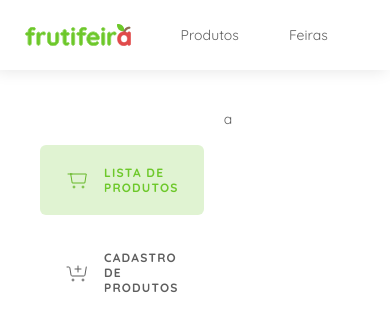
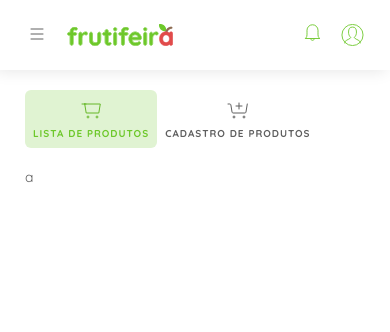
Before and after one commit to laurabento/frutifeira, a Vue app in the folder frutifeira/: page /Feirante in a window 390 px wide. Shown: the top 332 px of the page. Built offline with nearby package versions, Linux system fonts and the light colour scheme.

Commit message:
Marketer + Condominium Menu - Desktop and Mobile

```diff
--- a/frutifeira/src/components/CondominiumArea.vue
+++ b/frutifeira/src/components/CondominiumArea.vue
@@ -58,10 +58,12 @@ export default {
 @import "../assets/variables.less";
 
 .container {
-  margin: @margin-body-desktop;
+  padding-right: @margin-body-desktop;
+  padding-left: @margin-body-desktop;
   display: grid;
   grid-template-columns: 1fr 3fr;
   grid-gap: 20px;
+  margin-top: calc(@height-menu-desktop ~'+' 10px);
 
   .tabs {
     ul {
@@ -99,5 +101,38 @@ export default {
       }
     }
   }
+
+  @media (max-width: 768px) {
+    padding-right: @margin-body-mobile;
+    padding-left: @margin-body-mobile;
+    margin-top: calc(@height-menu-mobile ~'+' 10px);
+    grid-template-columns: 1fr;
+    margin-bottom: @margin-body-mobile;
+
+    .tabs {
+      ul {
+        display: flex;
+        margin-top: 10px;
+
+        li {
+          width: 50%;
+          flex-direction: column;
+          text-align: center;
+          padding: 15px;
+          margin-bottom: unset;
+
+          label {
+            font-size: 10px;
+          }
+
+          img {
+            margin-right: unset;
+            margin-bottom: 5px;
+          }
+        }
+      }
+    }
+  }
+
 }
 </style>
--- a/frutifeira/src/components/Header.vue
+++ b/frutifeira/src/components/Header.vue
@@ -1,5 +1,8 @@
 <template>
   <div class="main-header" :class="hasUserClass(this.UserClient)">
+    <div class="menu-mobile" v-if="UserMarketer" @click="openMarketerMenu">
+      <div :class="changeMenuIcon(isOpenMarketerMenu)"/>
+    </div>
     <img src="../assets/logo-frutifeira.svg" />
     <div class="main-header_items" v-if="UserClient">
       <div class="location" @click="openLocation">
@@ -25,6 +28,22 @@
         <li>Feiras</li>
       </ul>
     </div>
+    <div class="main-header_nav" v-if="UserMarketer">
+      <div class="notification">
+        <img src="../assets/bell-green.svg"/>
+      </div>
+      <div class="user">
+        <img src="../assets/person.svg" />
+      </div>
+    </div>
+    <div class="main-header_nav" v-if="UserCondominium">
+      <div class="notification">
+        <img src="../assets/bell-green.svg"/>
+      </div>
+      <div class="user">
+        <img src="../assets/person.svg" />
+      </div>
+    </div>
   </div>
 </template>
 
@@ -34,6 +53,8 @@ export default {
     isOpenMenuProps: Boolean,
     UserClient: Boolean,
     UserMarketer: Boolean,
+    UserCondominium: Boolean,
+    isOpenMarketerMenu: Boolean,
   },
   methods: {
     openMenu() {
@@ -48,12 +69,18 @@ export default {
     openSignUp() {
       this.$emit("openSignUp");
     },
+    openMarketerMenu() {
+      this.$emit("openMarketerMenu");
+    },
     changeArrowIcon(isOpenMenuProps) {
       return !isOpenMenuProps ? "arrow-start" : "arrow";
     },
     hasUserClass(UserClient) {
       return UserClient ? 'justify-between' : '';
-    }
+    },
+    changeMenuIcon(isOpenMarketerMenu) {
+      return !isOpenMarketerMenu ? "menu-img" : "menu-img-close";
+    },
   },
 };
 </script>
@@ -70,13 +97,44 @@ export default {
   position: fixed;
   width: 100%;
   background-color: white;
-  z-index: 3;
+  z-index: 4;
   box-shadow: -4px 1px 15px 0px #0000001a;
   top: 0;
 
   img {
     height: 33px;
   }
+
+  .menu-mobile {
+    display: none;
+  }
+
+  &_nav {
+    display: flex;
+    align-items: center;
+    width: 100%;
+    justify-content: flex-end;
+
+    img {
+      height: 25px;
+      width: 25px;
+      cursor: pointer;
+    }
+
+    .user {
+        display: flex;
+        align-items: center;
+
+        &::before {
+          content: "";
+          height: 47px;
+          width: 1px;
+          border-radius: 1px;
+          background-color: @lightGray;
+          margin: 0 25px 0 25px;
+        }
+      }
+    }
 
   &_items {
     display: flex;
@@ -183,6 +241,41 @@ export default {
       height: 22px;
     }
 
+    .menu-mobile {
+      display: flex;
+      justify-content: center;
+      align-items: center;
+      margin-right: 15px;
+
+      .menu-img {
+        height: 27px;
+        width: 27px;
+        background-image: url("../assets/menu-gray.svg");
+        transition: all 0.25s;
+        transform: rotate(0);
+      }
+
+      .menu-img-close {
+        height: 27px;
+        width: 27px;
+        background-image: url("../assets/close-gray.svg");
+        transition: all 0.25s;
+        transform: rotate(90deg);
+      }
+    }
+
+    &_marketer {
+      display: none;
+    }
+
+    .user {
+      margin-left: 15px;
+
+      &::before {
+        display: none;
+      }
+    }
+
     &_items {
       img {
         margin-right: unset;
--- a/frutifeira/src/components/MarketerArea.vue
+++ b/frutifeira/src/components/MarketerArea.vue
@@ -101,5 +101,36 @@ export default {
       }
     }
   }
+
+  @media (max-width: 768px) {
+    padding-right: @margin-body-mobile;
+    padding-left: @margin-body-mobile;
+    margin-top: calc(@height-menu-mobile ~'+' 10px);
+    grid-template-columns: 1fr;
+    margin-bottom: @margin-body-mobile;
+
+    .tabs {
+      ul {
+        display: flex;
+        margin-top: 10px;
+
+        li {
+          flex-direction: column;
+          text-align: center;
+          padding: 8px;
+          margin-bottom: unset;
+
+          label {
+            font-size: 10px;
+          }
+
+          img {
+            margin-right: unset;
+            margin-bottom: 5px;
+          }
+        }
+      }
+    }
+  }
 }
 </style>
--- /dev/null
+++ b/frutifeira/src/components/MenuMobileMarketer.vue
@@ -0,0 +1,64 @@
+<template>
+  <div class="background">
+    <div class="menu-mobile">
+      <ul>
+          <li>
+              Produtos
+          </li>
+          <li>
+              Feiras
+          </li>
+      </ul>
+    </div>
+  </div>
+</template>
+
+<script>
+export default {
+
+}
+</script>
+
+<style lang="less" scoped>
+@import "../assets/variables.less";
+
+.background {
+    display: flex;
+    width: 100%;
+    height: 100%;
+    position: fixed;
+    z-index: 3;
+    justify-content: center;
+    align-items: center;
+    background-color: @black-50;
+    overflow: hidden;
+    top: @height-menu-mobile;
+
+    .menu-mobile {
+        height: auto;
+        width: 100%;
+        position: fixed;
+        top: @height-menu-mobile;
+        background-color: white;
+        z-index: 2;
+        overflow: scroll;
+        box-shadow: 0px 30px 30px 7px #0000001a;
+
+        ul {
+            li {
+                text-transform: uppercase;
+                letter-spacing: 0.1em;
+                font-size: 14px;
+                padding: 25px;
+                font-weight: 500;
+                cursor: pointer;
+
+                &:first-child {
+                    border-bottom: 2px solid @lightGray;
+                }
+            }
+        }
+    }
+}
+
+</style>
--- a/frutifeira/src/views/Condominium.vue
+++ b/frutifeira/src/views/Condominium.vue
@@ -1,16 +1,25 @@
 <template>
   <div>
+    <Header :UserCondominium="this.condominium"/>
     <CondominiumArea />
   </div>
 </template>
 
 <script>
 import CondominiumArea from "@/components/CondominiumArea.vue";
+import Header from "@/components/Header.vue";
+
 export default {
   name: "Condomínio",
   components: {
     CondominiumArea,
+    Header
   },
+  data() {
+    return {
+      condominium: true,
+    }
+  }
 };
 </script>
 
--- a/frutifeira/src/views/Marketer.vue
+++ b/frutifeira/src/views/Marketer.vue
@@ -1,24 +1,36 @@
 <template>
   <div class="marketer">
-    <Header :UserMarketer="this.marketer"/>
+    <Header
+      :UserMarketer="this.marketer"
+      :isOpenMarketerMenu="isOpenMarketerMenu"
+      @openMarketerMenu="openMarketerMenu"/>
     <MarketerArea />
+    <MenuMobileMarketer v-if="isOpenMarketerMenu"/>
   </div>
 </template>
 
 <script>
 import Header from "@/components/Header.vue";
 import MarketerArea from "@/components/MarketerArea.vue";
+import MenuMobileMarketer from "@/components/MenuMobileMarketer.vue";
 
 export default {
   name: "Marketer",
   components: {
     MarketerArea,
-    Header
+    Header,
+    MenuMobileMarketer
   },
   data() {
     return {
       marketer: true,
+      isOpenMarketerMenu: false,
     }
+  },
+  methods: {
+    openMarketerMenu() {
+      return (this.isOpenMarketerMenu = !this.isOpenMarketerMenu);
+    },
   }
 };
 </script>
```
Also changed, not shown: frutifeira/src/assets/bell-green.svg (added), frutifeira/src/assets/menu-gray.svg (added).
